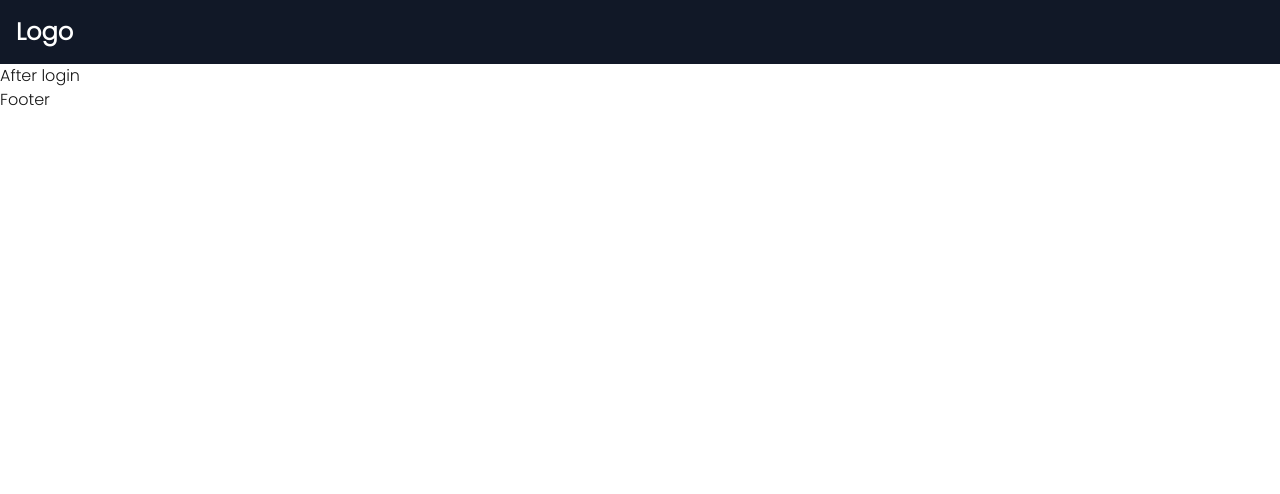
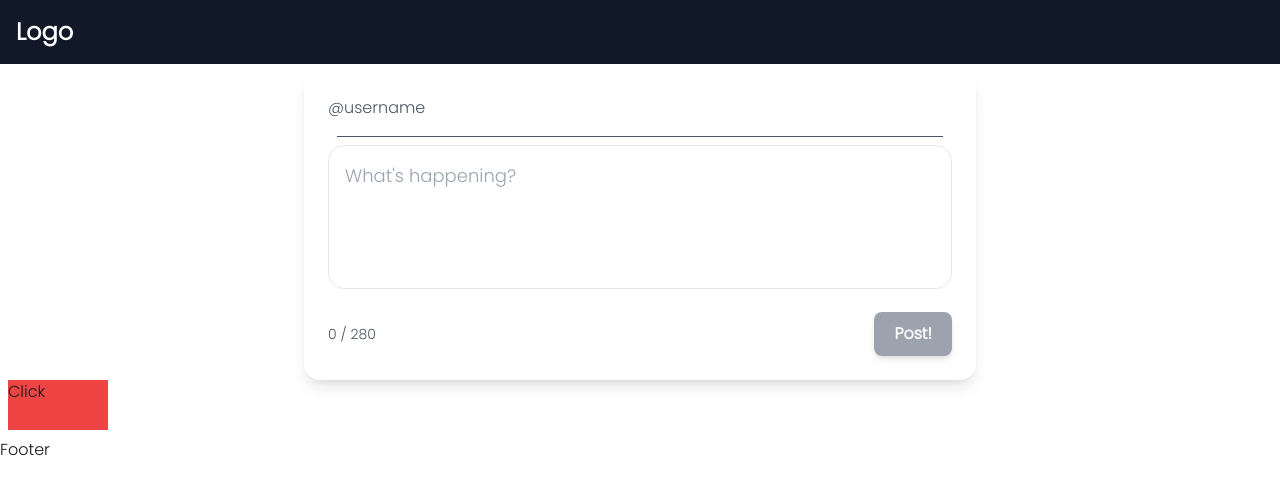
Before and after one commit to SarthakXO/raft-labs-assignement, a Next.js app: page /authenticated in a window 1280 px wide. Shown: the top 494 px of the page. Built offline with nearby package versions, Linux system fonts and the light colour scheme; no server answers.

Commit message:
users getting stored in db, user id stored in localStorage

```diff
--- a/app/authenticated/page.tsx
+++ b/app/authenticated/page.tsx
@@ -1,9 +1,47 @@
-import React from 'react'
+"use client";
+import React from "react";
+import { useQuery, gql } from "@apollo/client";
+import TweetInput from "./../../components/PostInput/index";
+import { useEffect,useState } from "react";
+import { useUser } from "@auth0/nextjs-auth0/client";
+
+
+
+const GET_USER_UUID=gql`
+query getUserId{
+  usersCollection(filter:{email:{eq:$email}}){
+    edges{
+      node{
+        id
+      }
+    }
+  }
+}`
 
 const page = () => {
+  const {user}=useUser()
+
+  const {loading,error,data}=useQuery(GET_USER_UUID,{
+    variables:{email:user?.email}
+  })
+  const [datas,setDatas]=useState()
+
+  useEffect(() => {
+
+    if(data){
+      localStorage.setItem('userId',data?.usersCollection?.edges?.[0]?.node?.id)
+    }
+
+  }, [loading]);
+
   return (
-    <div>After login</div>
-  )
-}
+    <div className="p-2">
+      <TweetInput />
+      <div className="h-[50px] w-[100px] bg-red-500" onClick={()=>console.log(`datas: `,datas)}>
+        Click
+      </div>
+    </div>
+  );
+};
 
-export default page
+export default page;
--- a/app/page.tsx
+++ b/app/page.tsx
@@ -1,14 +1,13 @@
 "use client";
 import React, { useEffect } from "react";
 import Image from "next/image";
-import { useQuery, useLazyQuery, gql } from "@apollo/client";
+import { useQuery, useMutation, useLazyQuery, gql } from "@apollo/client";
 import { useUser } from "@auth0/nextjs-auth0/client";
 import { useRouter } from "next/navigation";
-import axios from "axios";
 
-const getApolloDataTest = gql`
-  query Posts {
-    usersCollection {
+const CHECK_FOR_USER = gql`
+  query Users {
+    usersCollection(filter: { email: { eq: $email } }) {
       edges {
         node {
           id
@@ -19,48 +18,44 @@ const getApolloDataTest = gql`
   }
 `;
 
+const ADD_USER = gql`
+  mutation Users {
+    insertIntousersCollection(objects: $newUser) {
+      affectedCount
+    }
+  }
+`;
 const Home = () => {
   const { user, isLoading } = useUser();
   const router = useRouter();
-  const [triggerQuery, { loading, error, data }] =
-    useLazyQuery(getApolloDataTest);
 
-  const handleQueryFetch = () => {
-    // console.log("1: ", process.env.NEXT_PUBLIC_SUPABASE_ANON_KEY);
-    // console.log("2: ", process.env.NEXT_PUBLIC_SUPABASE_SERVICE_ROLE_KEY);
-    try {
-      triggerQuery();
-      console.log("loading...: ", loading);
+  const [checkUserInDB, { data }] = useLazyQuery(CHECK_FOR_USER, {
+    variables: { email: user?.email },
+  });
+  const [mutateFn, { loading, error }] = useMutation(ADD_USER, {
+    variables: {
+      newUser: [
+        {
+          auth0id: user?.sid,
+          username: user?.nickname,
+          email: user?.email,
+          profilepicture: user?.picture,
+        },
+      ],
+    },
+  });
 
-      console.log("data from apollo: ", data);
-    } catch (e) {
-      console.log(e);
+  const handleAddingUser = async () => {
+    await checkUserInDB();
+    if (data?.usersCollection?.edges?.length < 1) {
+      mutateFn();
     }
+    router.push("/authenticated");
   };
-
-  // const fetchTestGraphql = async () => {
-  //   const response = await axios.post(
-  //     "https://mwuhrawmjsuvlybbirbt.supabase.co/graphql/v1",
-  //     {
-  //       query:
-  //         "query FetchFirst2Users { usersCollection(first : 2) { edges { node { id username email } } } }",
-  //     },
-  //     {
-  //       headers: {
-  //         apiKey:
-  //           "eyJhbGciOiJIUzI1NiIsInR5cCI6IkpXVCJ9.eyJpc3MiOiJzdXBhYmFzZSIsInJlZiI6Im13dWhyYXdtanN1dmx5YmJpcmJ0Iiwicm9sZSI6ImFub24iLCJpYXQiOjE3MzUxNTg1NDAsImV4cCI6MjA1MDczNDU0MH0.qVB3SuS77Dq46T98yS3THeoBLUnEmQfH87DcPePbFr4",
-  //         Authorization:
-  //           "Bearer eyJhbGciOiJIUzI1NiIsInR5cCI6IkpXVCJ9.eyJpc3MiOiJzdXBhYmFzZSIsInJlZiI6Im13dWhyYXdtanN1dmx5YmJpcmJ0Iiwicm9sZSI6InNlcnZpY2Vfcm9sZSIsImlhdCI6MTczNTE1ODU0MCwiZXhwIjoyMDUwNzM0NTQwfQ.0FU39EtGW3cnxR7fDu_Wxfcd4W4deovOpYcVuDnrhKM",
-  //       },
-  //     }
-  //   );
-
-  //   console.log(response.data);
-  // };
 
   const redirectToApp = () => {
     if (user) {
-      router.push("/authenticated");
+      handleAddingUser();
     }
   };
   useEffect(() => {
@@ -127,10 +122,7 @@ const Home = () => {
               </svg>
             </a>
 
-            <div
-              className="flex items-center justify-center bg-purple-600 hover:bg-purple-700 text-white font-semibold text-base rounded-full py-3 px-6 gap-2 transition-all duration-300 w-full sm:w-auto"
-              onClick={handleQueryFetch}
-            >
+            <div className="flex items-center justify-center bg-purple-600 hover:bg-purple-700 text-white font-semibold text-base rounded-full py-3 px-6 gap-2 transition-all duration-300 w-full sm:w-auto">
               <span>Logout</span>
               <svg
                 xmlns="http://www.w3.org/2000/svg"
--- a/components/Navbar/index.tsx
+++ b/components/Navbar/index.tsx
@@ -14,7 +14,7 @@ const Navbar: React.FC = () => {
   useEffect(() => {
     console.log(`user: `, user);
     const handleClickOutside = (e: MouseEvent) => {
-      // Check if the click is outside of the sidebar or dropdown
+
       if (
         sidebarRef.current &&
         !sidebarRef.current.contains(e.target as Node)
--- /dev/null
+++ b/components/PostInput/index.jsx
@@ -0,0 +1,67 @@
+"use client";
+import React, { useState } from "react";
+import Image from "next/image";
+import { useUser } from "@auth0/nextjs-auth0/client";
+import { useMutation } from "@apollo/client";
+const TweetInput = () => {
+  const [tweetText, setTweetText] = useState("");
+  const maxLength = 280;
+  const { user, isLoading, error } = useUser();
+  const handleChange = (event) => {
+    setTweetText(event.target.value);
+  };
+
+  return (
+    <div className="max-w-full w-full mx-auto p-6 sm:max-w-2xl dark:bg-gray-800 dark:text-white rounded-2xl shadow-lg">
+      <div className="flex items-center space-x-3 mb-4">
+        {user && (
+          <Image
+            src={`${user?.picture}`}
+            alt="User Avatar"
+            width={40}
+            height={40}
+            className="rounded-full cursor-pointer"
+            onClick={() => {
+              console.log(user?.picture);
+            }}
+          />
+        )}
+        <span className="text-md text-gray-600 dark:text-gray-300 hover:underline cursor-pointer">
+          @username
+        </span>
+      </div>
+      <hr className="my-2 bg-gray-600 border-0 h-px mx-auto w-[97%]" />
+      <textarea
+        className="w-full h-36 p-4 text-lg border rounded-2xl resize-none outline-none focus:ring-2 focus:ring-blue-500 dark:bg-gray-700 dark:border-gray-600 dark:text-white dark:focus:ring-blue-400 transition-all"
+        value={tweetText}
+        onChange={handleChange}
+        placeholder="What's happening?"
+        maxLength={maxLength}
+      />
+
+      <div className="flex flex-col sm:flex-row justify-between items-center mt-4">
+        <span
+          className={`text-sm ${
+            tweetText.length > maxLength - 20
+              ? "text-red-500"
+              : "text-gray-600 dark:text-gray-300"
+          }`}
+        >
+          {tweetText.length} / {maxLength}
+        </span>
+        <button
+          className={`mt-2 sm:mt-0 px-5 py-2.5 font-semibold rounded-lg transition-all duration-300 ${
+            tweetText.length === 0 || tweetText.length > maxLength
+              ? "bg-gray-400 cursor-not-allowed"
+              : "bg-blue-500 hover:bg-blue-600"
+          } dark:bg-blue-700 dark:hover:bg-blue-800 text-white shadow-md`}
+          disabled={tweetText.length === 0 || tweetText.length > maxLength}
+        >
+          Post!
+        </button>
+      </div>
+    </div>
+  );
+};
+
+export default TweetInput;
```
